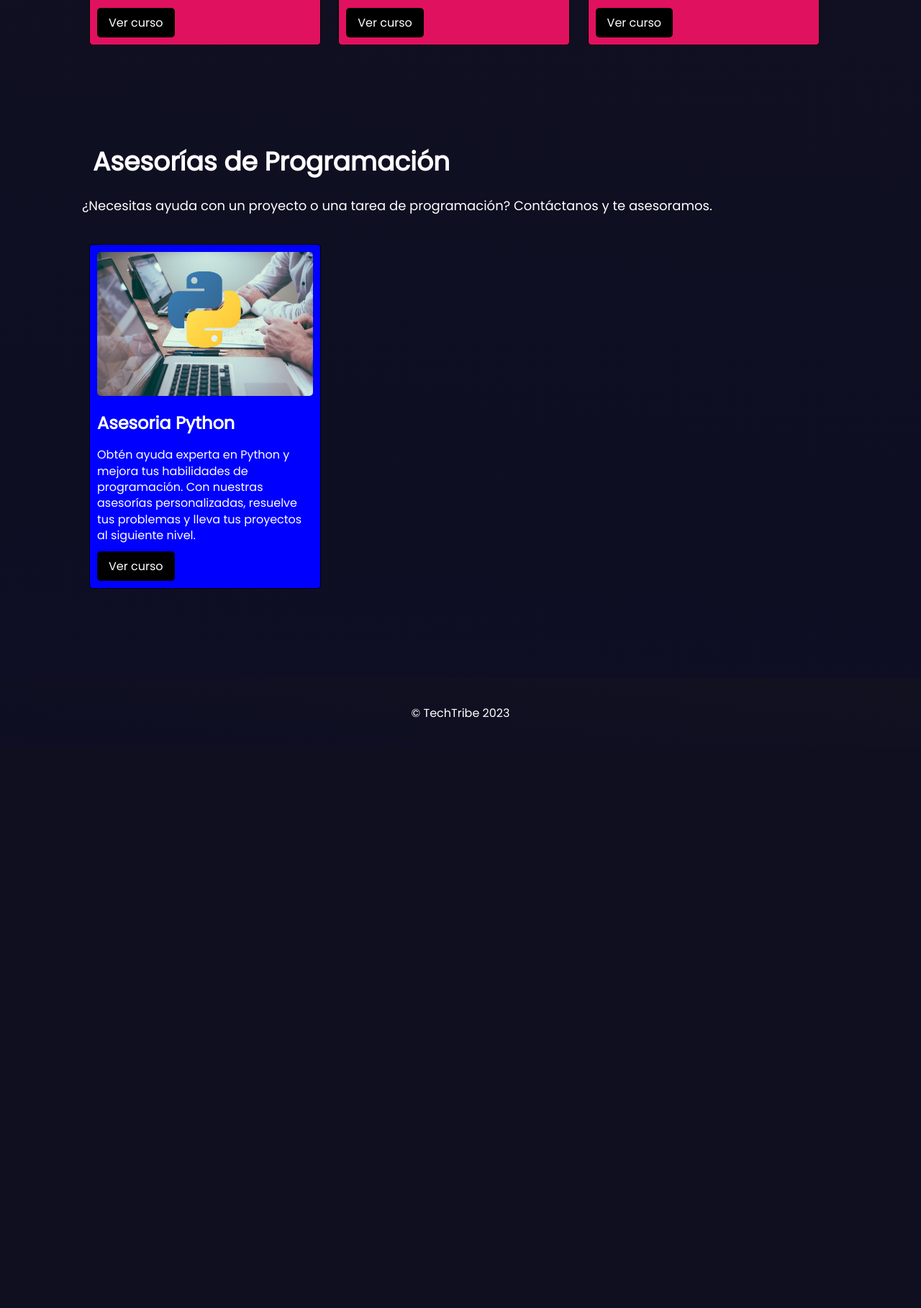
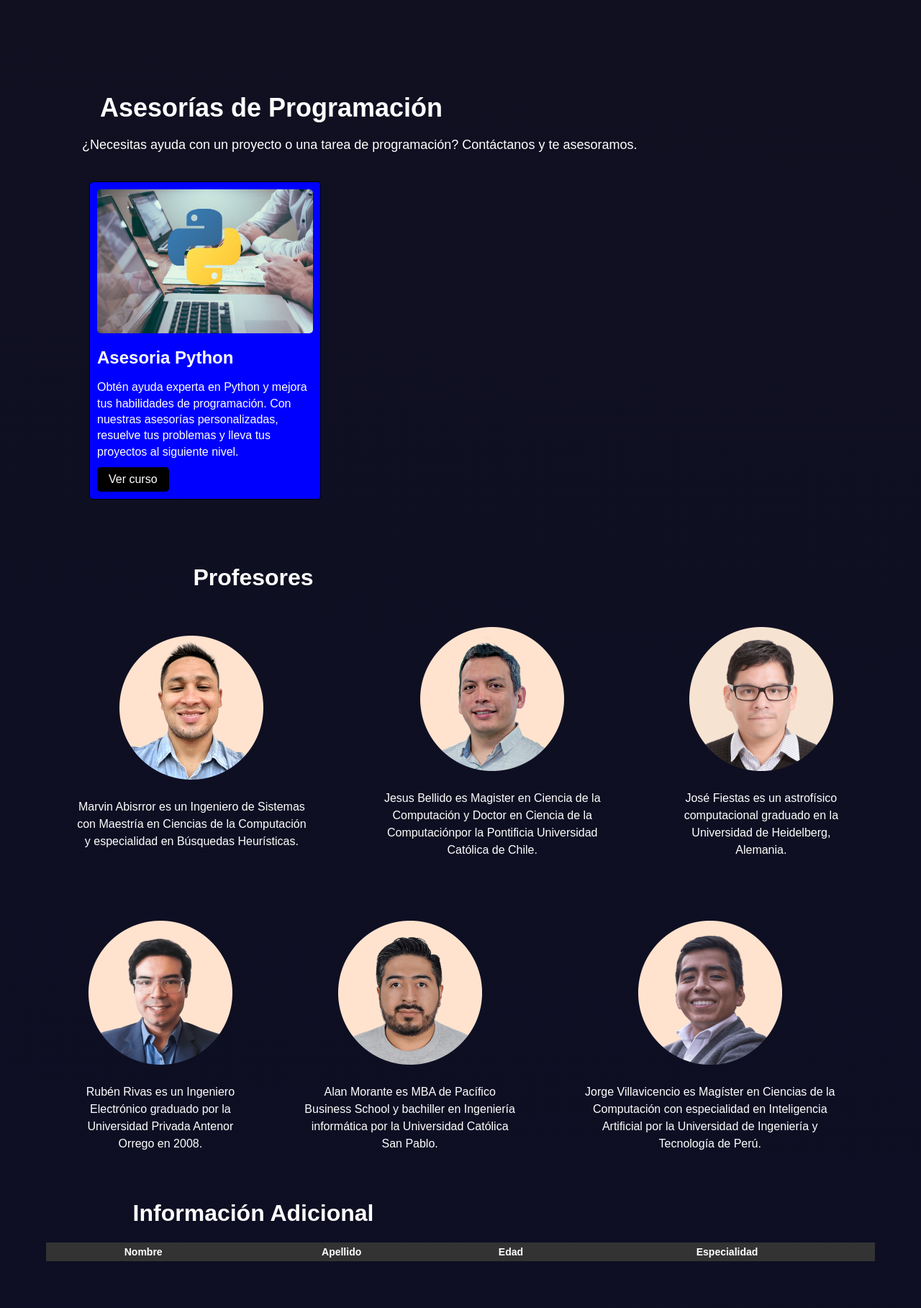
Before and after one commit to Fabryzzio-Meza-Torres/TechTribe_Online-Course-Sales-Page, a Flask app: page / in a window 1280 px wide. Shown: the part 1062-2879 px from the top of the page at 72% size. Before the commit the page ends 2059 px from the top, so only its background shows below. Run offline with Flask 3, Linux system fonts and the light colour scheme; data that the repository does not hold is empty; parts of the project's set-up code (start-up, migrations or seed data) failed here and were passed over; some libraries are stand-ins or nearby versions; some web fonts are replaced.

Commit message:
Actualización de profesores.
Logré establecer un vínculo entre la base de datos de project con la ventana de profesores del sitio web.

```diff
--- a/serverproject.py
+++ b/serverproject.py
@@ -8,9 +8,11 @@ from flask import (
 from flask_sqlalchemy import SQLAlchemy
 from flask_migrate import Migrate
 import uuid
+import traceback
 import os
 from datetime import datetime,timedelta
 import sys
+import psycopg2
 #Config
 dev=Flask(__name__)
 dev.config['SQLALCHEMY_DATABASE_URI'] = 'postgresql://postgres:1234@localhost:5432/project'
@@ -92,7 +94,6 @@ class Tarjeta(db.Model):
         self.modified_at = datetime.utcnow()
         self.created_at = datetime.utcnow()
 
-
 class Orden_de_Compra(db.Model):
     __tablename__ = 'purchase_order'
     id = db.Column(db.String(36), primary_key=True, default=lambda:str(uuid.uuid4()), unique=True, nullable=False)
@@ -113,6 +114,33 @@ class Orden_de_Compra(db.Model):
 def index():
     return render_template('index.html')
 
+# ----------------------------------------------------------------
+@dev.route('/profesores')
+def get_profesores():
+    conn = psycopg2.connect(
+        host = "localhost",
+        database = "project",
+        user="postgres",
+        password = "1234"
+    )
+
+    cur = conn.cursor()
+    cur.execute("SELECT firstname, lastname, age, especializacion FROM workers")
+
+    results = []
+    for row in cur.fetchall():
+        results.append({
+            'firstname': row[0],
+            'lastname': row[1],
+            'age': row[2],
+            'especializacion': row[3]
+        })
+
+    cur.close()
+    conn.close()
+    return jsonify(results)
+#----------------------------------------------------------------
+
 @dev.route('/cursos', methods=['GET'])
 def cursos():
     return render_template('index.html')
--- a/static/css/style.css
+++ b/static/css/style.css
@@ -426,3 +426,85 @@ ul.menu a {
 ul.menu a:hover {
   color: #b3b3b3;
 }
+
+
+
+h1 {
+  text-align: center;
+}
+
+body {
+  background-color: #1a1a1a;
+  color: #fff;
+  font-family: Arial, sans-serif;
+}
+
+table {
+  width: 100%;
+  border-collapse: collapse;
+  margin: 0 auto;
+  text-align: center;
+  font-size: 14px;
+}
+
+thead th {
+  background-color: #333;
+  color: #fff;
+  padding: 5px;
+  text-align: center;
+}
+
+tbody td {
+  border: 1px solid #ddd;
+  padding: 5px;
+  text-align: center;
+}
+
+@media only screen and (max-width: 768px) {
+  table {
+    font-size: 0.8em;
+  }
+}
+
+
+body {
+  font-family: Arial, sans-serif;
+  margin: 0;
+}
+
+h1 {
+  text-align: center;
+  margin-top: 30px;
+}
+
+.row {
+  display: flex;
+  justify-content: center;
+  margin-top: 30px;
+  align-items: center;
+}
+
+.item {
+  display: flex;
+  flex-direction: column;
+  align-items: center;
+  margin: 20px;
+  transition: all 0.3s ease-in-out;
+}
+
+.item:hover {
+  transform: translateY(-10px);
+  box-shadow: 0px 5px 15px rgba(0, 0, 0, 0.3);
+}
+
+.item img {
+  width: 200px;
+  height: auto;
+  margin-bottom: 10px;
+}
+
+.item p {
+  line-height: 1.5;
+  text-align: center;
+  padding: 0 20px;
+}
--- a/templates/index.html
+++ b/templates/index.html
@@ -76,10 +76,93 @@
           <a href="enlace_al_curso">Ver curso</a>
         </div>
       </section>
+
+
+      <body>
+        <h1>Profesores</h1>
+        <div class="row">
+          <div class="item">
+            <img src="..\static\images\Marvin_Abisrror.png" alt="Logo">
+            <p>Marvin Abisrror es un Ingeniero de Sistemas
+              con Maestría en Ciencias de la Computación
+              y especialidad en Búsquedas Heurísticas.</p>
+          </div>
+          <div class="item">
+            <img src="..\static\images\Jesus_Bellido.png" alt="Logo">
+            <p>Jesus Bellido es Magister en Ciencia de la Computación
+              y Doctor en Ciencia de la Computaciónpor la Pontificia
+              Universidad Católica de Chile.</p>
+          </div>
+          <div class="item">
+            <img src="..\static\images\Jose_Fiestas.png" alt="Logo">
+            <p>José Fiestas es un astrofísico computacional
+              graduado en la Universidad de Heidelberg, Alemania.</p>
+          </div>
+        </div>
+
+        <div class="row">
+          <div class="item">
+            <img src="..\static\images\Ruben_Rivas.png" alt="Logo">
+            <p>Rubén Rivas es un Ingeniero Electrónico graduado por la
+              Universidad Privada Antenor Orrego en 2008.</p>
+          </div>
+          <div class="item">
+            <img src="..\static\images\Alan_Morante.png" alt="Logo">
+            <p>Alan Morante es MBA de Pacífico Business School y bachiller
+              en Ingeniería informática por la Universidad
+              Católica San Pablo.</p>
+          </div>
+          <div class="item">
+            <img src="..\static\images\Jorge_Villavicencio.png" alt="Logo">
+            <p>Jorge Villavicencio es Magíster en Ciencias
+              de la Computación con especialidad en Inteligencia
+              Artificial por la Universidad de Ingeniería y Tecnología
+              de Perú.</p>
+          </div>
+        </div>
+      </body>
+
+
+      <body>
+        <h1>Información Adicional</h1>
+          <table>
+              <thead>
+                  <tr>
+                      <th>Nombre</th>
+                      <th>Apellido</th>
+                      <th>Edad</th>
+                      <th>Especialidad</th>
+                  </tr>
+              </thead>
+              <tbody id="workers-table">
+              </tbody>
+          </table>
+          <script src="https://code.jquery.com/jquery-3.6.0.min.js"></script>
+          <script>
+              $(document).ready(function() {
+                  $.ajax({
+                      url: "http://127.0.0.1:5000/profesores",
+                      type: "GET",
+                      success: function(data) {
+                          var tableRows = "";
+                          for (var i = 0; i < data.length; i++) {
+                              tableRows += "<tr>";
+                              tableRows += "<td>" + data[i]["firstname"] + "</td>";
+                              tableRows += "<td>" + data[i]["lastname"] + "</td>";
+                              tableRows += "<td>" + data[i]["age"] + "</td>";
+                              tableRows += "<td>" + data[i]["especializacion"] + "</td>";
+                              tableRows += "</tr>";
+                          }
+                          $("#workers-table").html(tableRows);
+                      }
+                  });
+              });
+          </script>
+      </body>
+
   </div></main>
   <footer>
     <p>&copy; TechTribe 2023</p>
   </footer>
 </body>
-
 </html>
```
Also changed, not shown: static/js/mantenimiento.js (deleted, +0 -66 lines), static/images/Alan_Morante.png (added), static/images/Jesus_Bellido.png (added), static/images/Jorge_Villavicencio.png (added), static/images/Jose_Fiestas.png (added), static/images/Marvin_Abisrror.png (added), static/images/Ruben_Rivas.png (added).
